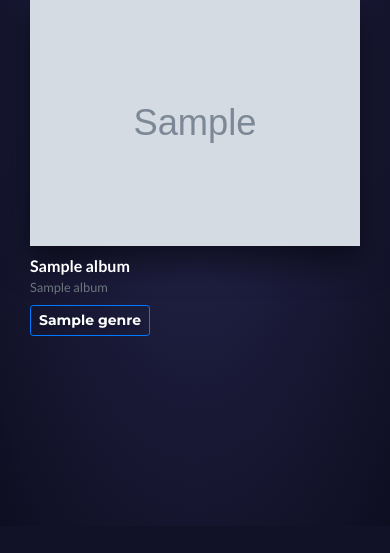
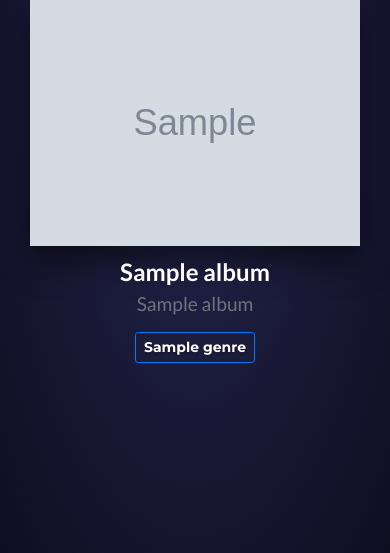
Before and after one commit to wojciechkapko/music-library-web, a Flask app: template templates/albums.html in a window 390 px wide. Shown: the part 398-951 px from the top of the page. Before the commit the page ends 839 px from the top, so only its background shows below. Run offline with Flask 2, Linux system fonts and the light colour scheme; the template is opened without the code that fills it: most values are stand-ins (such as "Sample title", 1, 10 or a date in 2020); grey boxes marked "Sample" are stand-in pictures; some libraries are stand-ins or nearby versions.

Commit message:
resposiveness fixes for albums view

```diff
--- a/static/css/main.css
+++ b/static/css/main.css
@@ -81,6 +81,13 @@ h1, h2, h3, .jumbotron, .btn {
   .breadcrumb .breadcrumb-item + .breadcrumb-item::before {
     padding-right: 0;
     content: "";
+  }
+}
+
+@media (max-width: 768px) {
+  .card-body {
+    font-size: 1.5rem;
+    margin-top: 2rem;
   }
 }
 
--- a/static/css/main.scss
+++ b/static/css/main.scss
@@ -68,6 +68,12 @@ h1,h2,h3,.jumbotron,.btn{
     }
   }
 }
+@media (max-width: 768px) {
+  .card-body {
+    font-size: 1.5rem;
+    margin-top: 2rem;
+  }
+}
 
 .btn{
   font-weight: 700!important;
--- a/templates/albums.html
+++ b/templates/albums.html
@@ -22,7 +22,7 @@
                 <img class="cover" src="{{album.image}}" alt="Image not found">
             </div>
           </a>
-          <div class="card-body p-0 mt-2 d-flex flex-column">
+          <div class="card-body text-center text-md-left p-0 mt-2 d-flex flex-column">
               <a name="view" id="" href="/album/{{ album.id }}" role="button"><div class="card-text">{{ album.album_name.capitalize() }}</div></a>
             <small class="text-muted mb-2">{{ album.artist_name.capitalize() }}</small>
             <div>
```
Also changed, not shown: 1 other file.
